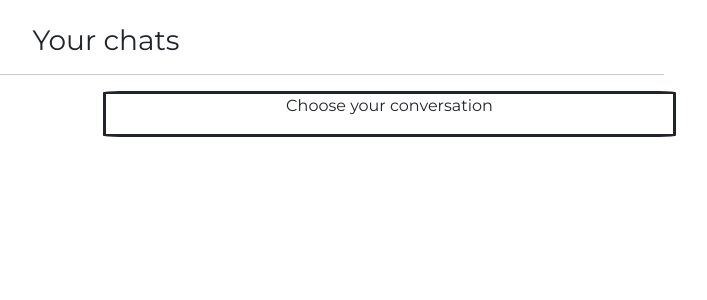
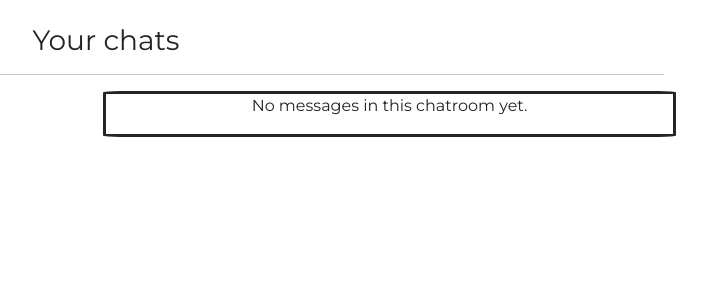
Before and after one commit to systenconti/sentichat, a Django app: template mysite/sentichat/templates/thread.html in a window 1280 px wide. Shown: the part 73-373 px from the top of the page, without its empty margins (534-1241 px from the left). Run offline with Django 5.2, Linux system fonts and the light colour scheme; the template is opened without the code that fills it, so the values that code supplies are empty; some libraries are stand-ins or nearby versions.

Commit message:
Contain thread in  main view

```diff
--- a/mysite/sentichat/templates/main.html
+++ b/mysite/sentichat/templates/main.html
@@ -12,7 +12,7 @@
         {% for chatroom in chatrooms %}
             <div class="d-flex flex-column flex-md-row p-4 gap-4 py-md-5 align-items-center justify-content-center">
                 <div class="list-group">
-                <a href="#" class="list-group-item list-group-item-action d-flex gap-3 py-3" aria-current="true">
+                <a href="{% url 'thread' chatroom.id %}" class="list-group-item list-group-item-action d-flex gap-3 py-3" aria-current="true">
                     <img src="https://github.com/twbs.png" alt="twbs" width="32" height="32" class="rounded-circle flex-shrink-0">
                     <div class="d-flex gap-2 w-100 justify-content-between">
                     <div>
@@ -27,7 +27,7 @@
           {% endfor %}
     </div>
     <div class="col text-center message-col">
-      <p>Choose your conversation</p>
+        {% block thread %}{% endblock %}
     </div>
 </div>
 {% endblock %}
```
